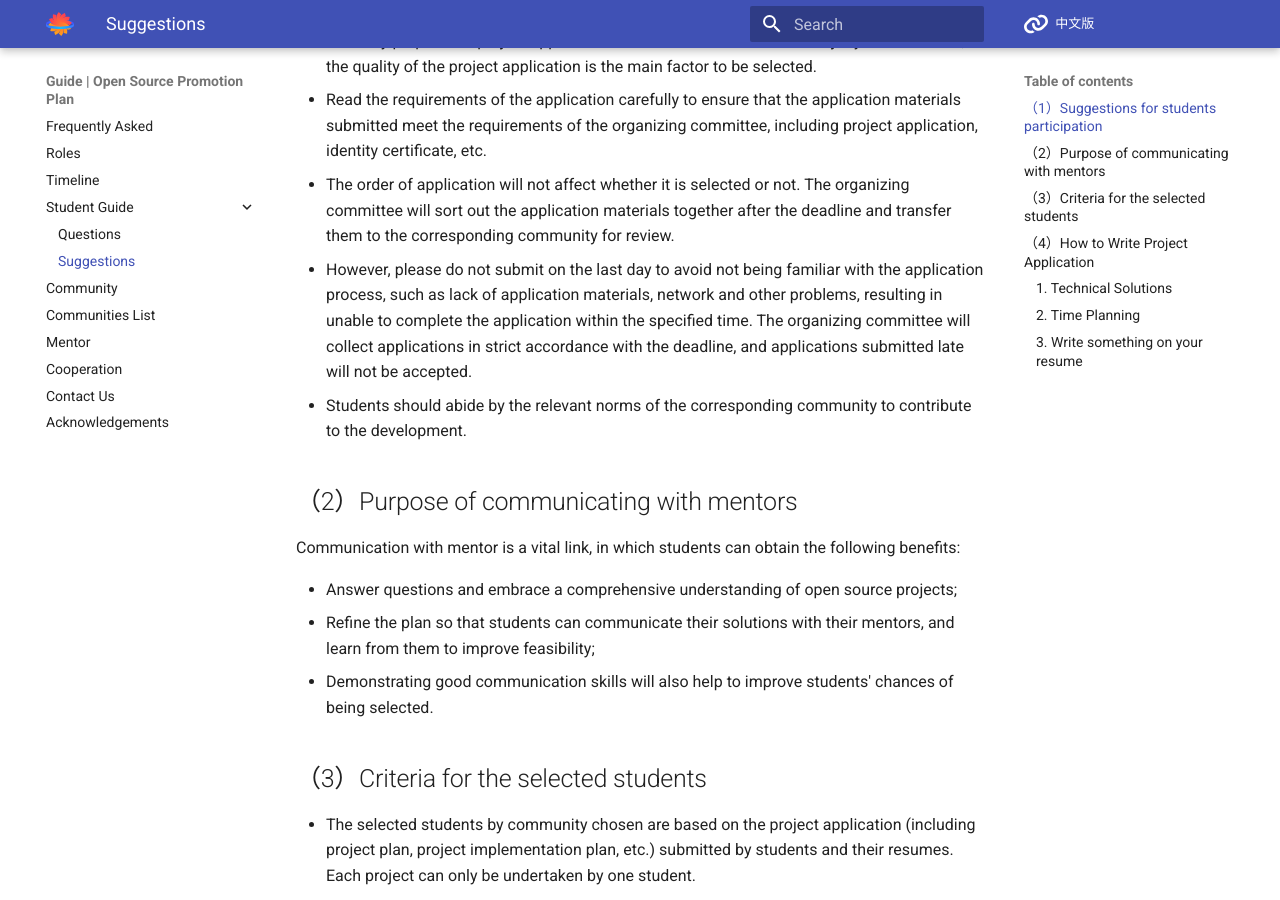
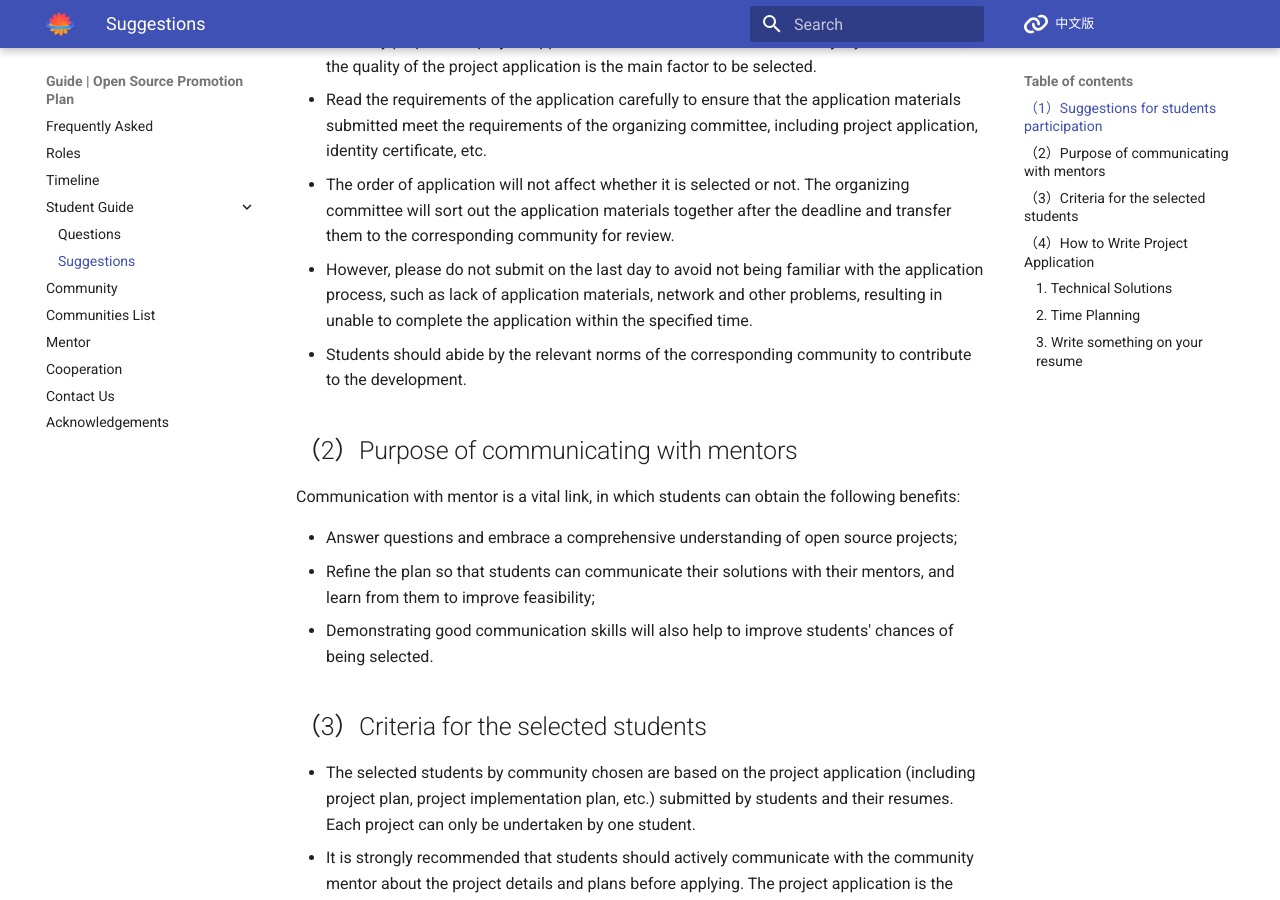
Before and after one commit to summer-ospp/help-en, an MkDocs documentation site: the page built from docs/proj_apply.md, in a window 1280 px wide and 900 px high, scrolled down 660 px. Built offline with MkDocs 1.6.1 and Material for MkDocs 9.7.7, drawn with Linux system fonts in a browser that asks for light colours; comment, search, counter and statistics services are not loaded.

Commit message:
Update proj_apply.md

```diff
--- a/docs/proj_apply.md
+++ b/docs/proj_apply.md
@@ -11,7 +11,7 @@
 - Carefully prepare the project application. No matter which school or major you come from, the quality of the project application is the main factor to be selected.
 - Read the requirements of the application carefully to ensure that the application materials submitted meet the requirements of the organizing committee, including project application, identity certificate, etc.
 - The order of application will not affect whether it is selected or not. The organizing committee will sort out the application materials together after the deadline and transfer them to the corresponding community for review.
-- However, please do not submit on the last day to avoid not being familiar with the application process, such as lack of application materials, network and other problems, resulting in unable to complete the application within the specified time. The organizing committee will collect applications in strict accordance with the deadline, and applications submitted late will not be accepted.
+- However, please do not submit on the last day to avoid not being familiar with the application process, such as lack of application materials, network and other problems, resulting in unable to complete the application within the specified time.
 - Students should abide by the relevant norms of the corresponding community to contribute to the development.
 
 ## （2）Purpose of communicating with mentors
```
